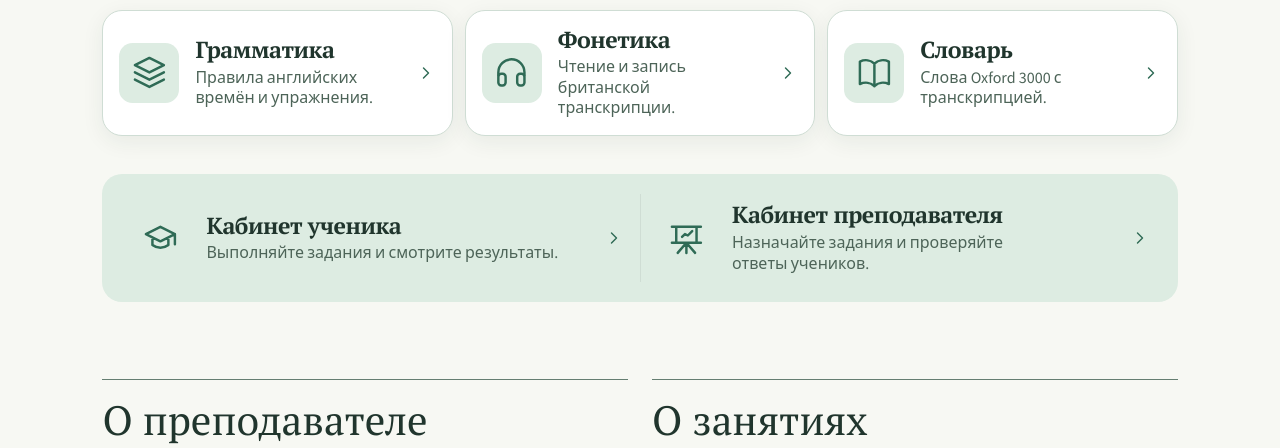
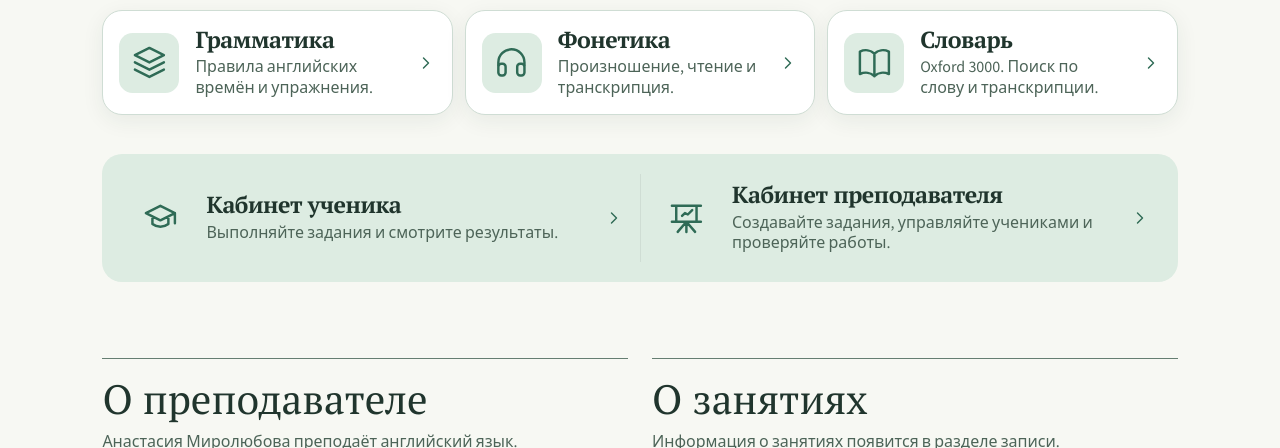
Before and after one commit to dangensquangens/angliyskiy_mi_na, a plain HTML site: page index.html in a window 1280 px wide. Shown: the part 592-1040 px from the top of the page. Drawn offline with nearby package versions, Linux system fonts and the light colour scheme.

```diff
--- a/index.html
+++ b/index.html
@@ -79,7 +79,7 @@
             <span class="icon-tile"><svg class="ui-icon" aria-hidden="true" focusable="false"><use href="ui-icons.svg#headphones"></use></svg></span>
             <div class="resource-body">
               <h3 class="resource-title">Фонетика</h3>
-              <p class="resource-copy">Чтение и запись британской транскрипции.</p>
+              <p class="resource-copy">Произношение, чтение и транскрипция.</p>
             </div>
             <svg class="ui-icon resource-arrow" aria-hidden="true" focusable="false"><use href="ui-icons.svg#chevron"></use></svg>
             <span class="visually-hidden" id="resource-link-1">Открыть тренажёр</span>
@@ -88,7 +88,7 @@
             <span class="icon-tile"><svg class="ui-icon" aria-hidden="true" focusable="false"><use href="ui-icons.svg#book"></use></svg></span>
             <div class="resource-body">
               <h3 class="resource-title">Словарь</h3>
-              <p class="resource-copy">Слова Oxford 3000 с транскрипцией.</p>
+              <p class="resource-copy">Oxford 3000. Поиск по слову и транскрипции.</p>
             </div>
             <svg class="ui-icon resource-arrow" aria-hidden="true" focusable="false"><use href="ui-icons.svg#chevron"></use></svg>
             <span class="visually-hidden" id="resource-link-2">Открыть словарь</span>
@@ -97,7 +97,7 @@
             <span class="icon-tile"><svg class="ui-icon" aria-hidden="true" focusable="false"><use href="ui-icons.svg#clipboard"></use></svg></span>
             <div class="resource-body">
               <h3 class="resource-title">Домашние задания</h3>
-              <p class="resource-copy">Войдите в кабинет или откройте задание по коду.</p>
+              <p class="resource-copy">Назначенные задания и проверка ответов.</p>
             </div>
             <svg class="ui-icon resource-arrow" aria-hidden="true" focusable="false"><use href="ui-icons.svg#chevron"></use></svg>
             <span class="visually-hidden" id="resource-link-3">Открыть домашние задания</span>
@@ -113,7 +113,7 @@
         </a>
         <a class="access-link" href="homework.html?admin=1&amp;v=12">
           <span class="icon-tile"><svg class="ui-icon" aria-hidden="true" focusable="false"><use href="ui-icons.svg#board"></use></svg></span>
-          <div><h2>Кабинет преподавателя</h2><p>Назначайте задания и проверяйте ответы учеников.</p></div>
+          <div><h2>Кабинет преподавателя</h2><p>Создавайте задания, управляйте учениками и проверяйте работы.</p></div>
           <svg class="ui-icon access-arrow" aria-hidden="true" focusable="false"><use href="ui-icons.svg#chevron"></use></svg>
         </a>
       </nav>
```
Also changed, not shown: homework.html (+2 -2 lines), learning.html (+2 -2 lines).
